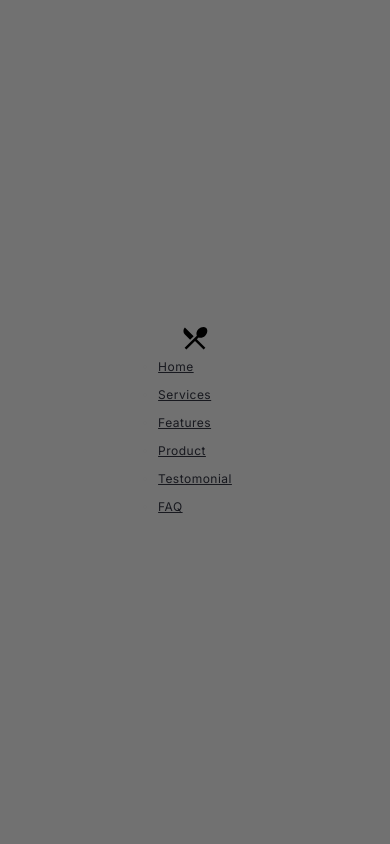
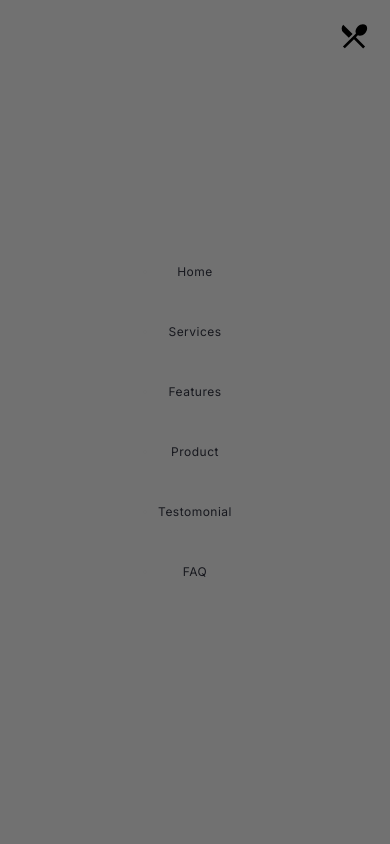
Before and after one commit to syedmilad/Nexcent_UI-UX, a React (Vite) app: page / in a window 390 px wide. Both pictures are taken after a click on the icon 343 px from the left and 31 px from the top of the page. Shown: the top 844 px of the page. Built offline with nearby package versions, Linux system fonts and the light colour scheme; a web font is replaced by a local one.

Commit message:
change in mobile navbar.

```diff
--- a/src/components/Navbar/Navbar.css
+++ b/src/components/Navbar/Navbar.css
@@ -47,7 +47,23 @@
     flex-direction: column;
     z-index: 5;
 }
+.app__navbar-smallscreen_overlay .overlay__close{
+    position: absolute;
+    top: 20px;
+    right: 20px;
+    font-size: 2rem;
+    color: var(--color-primary);
+}
 .app__navbar-smallscreen_links {
+    display: flex;
+    flex-direction: column;
+}
+.app__navbar-smallscreen_links li{
+    margin: 1rem;
+    text-align: center;
+}
+.app__navbar-smallscreen_links a{
+    text-decoration: none;
 }
 .app__navbar-link{
     margin: 0 1rem;
--- a/src/components/Navbar/Navbar.jsx
+++ b/src/components/Navbar/Navbar.jsx
@@ -27,7 +27,7 @@ const Navbar = () => {
         <div className='app__navbar-smallscreen'>
           <GiHamburgerMenu color='#000' fontSize={30} onClick={()=> setToggleMenu(true)} />
            { toggleMenu &&  <div className='app__navbar-smallscreen_overlay flex__center'>
-                <MdOutlineRestaurantMenu color='#000' fontSize={30} onClick={()=> setToggleMenu(false)} />
+                <MdOutlineRestaurantMenu className='overlay__close' color='#000' fontSize={30} onClick={()=> setToggleMenu(false)} />
                 <ul className='app__navbar-smallscreen_links'>
                   <li className='p__opensans'><a  style={{color: '#18191F'}} href="#">Home</a></li>
                   <li className='p__opensans'><a  style={{color: '#18191F'}} href="#">Services</a></li>
```
